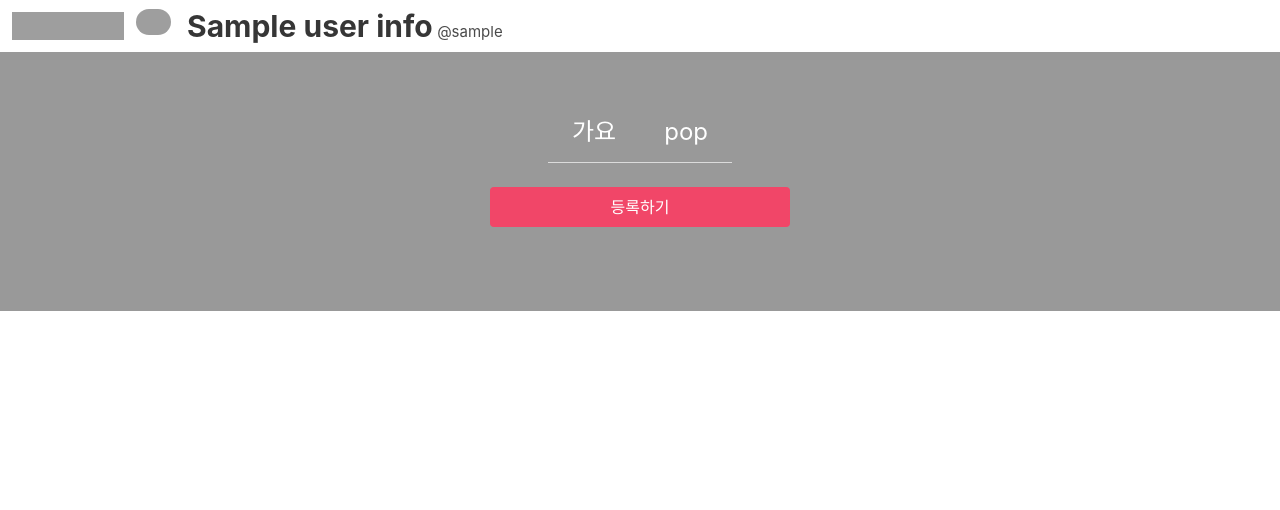
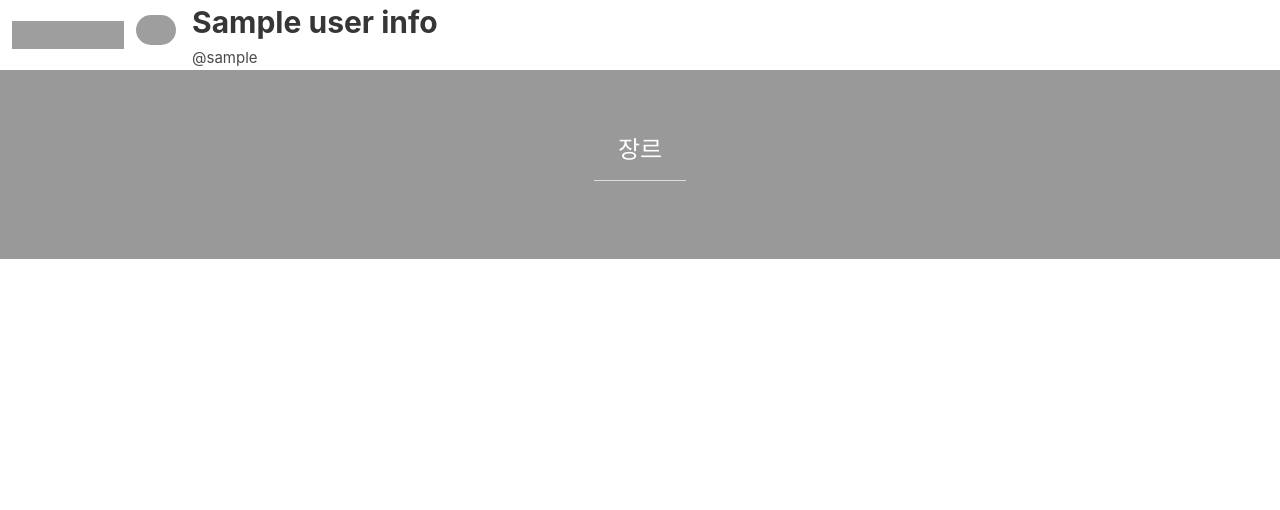
Before and after one commit to hanghae99-9th-8team-mini/hanghaemini, a Flask app: template miniproject_login/templates/user.html in a window 1280 px wide. Shown: the top 510 px of the page. Run offline with Flask 2, Linux system fonts and the light colour scheme; the template is opened without the code that fills it: most values are stand-ins (such as "Sample title", 1, 10 or a date in 2020); a database or web service that is not in the repository returns one stand-in record (values such as "Sample title"); data that the repository does not hold is empty; some libraries are stand-ins or nearby versions; some web fonts are replaced; grey boxes are pictures that could not be loaded.

Commit message:
third login

```diff
--- a/miniproject_login/app.py
+++ b/miniproject_login/app.py
@@ -142,6 +142,7 @@ def music_posting():
         payload = jwt.decode(token_receive, SECRET_KEY, algorithms=['HS256'])
         user_info = db.minilogin.find_one({"username": payload["id"]})
         url_receive = request.form['url_give']
+        date_receive = request.form["date_give"]
         result = db.minisong.find_one({"melon_url": url_receive})
         if result is None:
             headers = {
@@ -153,7 +154,6 @@ def music_posting():
             div = soup.select_one('#downloadfrm > div > div > div.entry')
             title = div.select_one('div.info > div.song_name').get_text(strip=True).lstrip("곡명")
             artist = div.select_one('div.artist').text
-            # downloadfrm > div > div > div.entry > div.info > div.artist
             album_title = div.select_one('div.meta > dl > dd:nth-child(2) > a').get_text()
             album_img = soup.select_one('#downloadfrm > div > div > div.thumb > a > img')["src"]
             genre = div.select_one('div.meta > dl > dd:nth-child(6)').get_text()
@@ -169,10 +169,11 @@ def music_posting():
                 'artist': artist,
                 'album_title': album_title,
                 'album_img': album_img,
-                'genre': genre
+                'genre': genre,
+                "date": date_receive
             }
             db.minisong.insert_one(doc)
-            return jsonify({"result": "success", 'msg': '포스팅 성공'})
+            return jsonify({"result": "success", 'msg': '등록완료!'})
         else:
             return jsonify({'msg': '이미 등록된 URL입니다!'})
     except (jwt.ExpiredSignatureError, jwt.exceptions.DecodeError):
@@ -182,10 +183,10 @@ def music_posting():
 @app.route("/posting", methods=['GET'])
 def get_posts():
     username_receive = request.args.get("username_give")
-    if username_receive != '':
-        posts = list(db.minisong.find({"username": username_receive}, {'_id': False}))
+    if username_receive == '':
+        posts = list(db.minisong.find({}, {'_id': False}).sort("date", -1))
     else:
-        posts = list(db.minisong.find({}, {'_id': False}))
+        posts = list(db.minisong.find({"username": username_receive}, {'_id': False}).sort("date", -1))
     return jsonify({"result": "success", "msg": "포스팅을 가져왔습니다.", "posts": posts})
 
 
--- a/miniproject_login/static/styles.css
+++ b/miniproject_login/static/styles.css
@@ -91,8 +92,9 @@ body {
     display: flex;
     flex-wrap: wrap;
     align-items: center;
-    justify-content: center;
+    justify-content: flex-start;
     background-color: rgba(0, 0, 0, 0.0);
+    width: 80%;
 }
 
 .genre-k-list, .genre-p-list {
--- a/miniproject_login/templates/select.html
+++ b/miniproject_login/templates/select.html
@@ -164,8 +164,8 @@
         <div class="Box2-btn1" >
             <!--버튼에 링크 거는 방법: onclick="window.location.href='#'"-->
             <button id="song1" type="button" class="btn btn-light" onclick="window.location.href='/home'">발라드</button>
-            <button id="song2" type="button" class="btn btn-light" onclick="window.location.href='/home'">댄스</button>
-            <button id="song3" type="button" class="btn btn-light" onclick="window.location.href='/home'">R&B/소울</button>
+            <button id="song2" type="button" class="btn btn-light" onclick="window.location.href='/'">댄스</button>
+            <button id="song3" type="button" class="btn btn-light" onclick="window.location.href='/'">R&B/소울</button>
             <button id="song4" type="button" class="btn btn-light" onclick="window.location.href='#'">락</button>
             <button id="song5" type="button" class="btn btn-light" onclick="window.location.href='#'">랩/힙합</button>
             <button id="song6" type="button" class="btn btn-light" onclick="window.location.href='#'">일렉트로니카</button>
--- a/miniproject_login/templates/user.html
+++ b/miniproject_login/templates/user.html
@@ -40,13 +40,7 @@
             $('.genre-div-p').hide();
 
             $('#k-toggle').click(function () {
-                $('.genre-div-p').hide();
-                $('.genre-div-k').show();
-            });
-
-            $('#p-toggle').click(function () {
-                $('.genre-div-k').hide();
-                $('.genre-div-p').show();
+                $('.genre-div-k').toggle();
             });
     })
 
@@ -84,14 +78,15 @@
 
         <article class="media" style="margin:auto 10px auto auto">
             <figure class="media-left" style="align-self: center;">
-                <a class="image is-96x96" href="#" style="width: 35px; height:35px">
+                <a class="image is-96x96" href="#" style="width: 40px; height:40px">
                     <img class="is-rounded" src="{{ url_for('static', filename=user_info.profile_pic_real) }}">
                 </a>
             </figure>
             <div class="media-content">
                 <div class="content">
                     <p>
-                        <strong style="font-size: 30px">{{ user_info.profile_name }}</strong> <small style="font-size: 15px">@{{ user_info.username }}</small>
+                        <strong style="font-size: 30px">{{ user_info.profile_name }}</strong>
+                        <small style="font-size: 15px">@{{ user_info.username }}</small>
                     </p>
                 </div>
 
@@ -191,28 +186,22 @@
 
 <div class="tabs is-centered is-large">
     <ul>
-        <li><a id="k-toggle">가요</a></li>
-        <li><a id="p-toggle">pop</a></li>
+        <li><a id="k-toggle">장르</a></li>
     </ul>
 </div>
 <div class="genre-div-k">
-    <button id="ballad" onclick="genre()" class="button">발라드</button>
-    <button class="button">댄스</button>
-    <button class="button">R&B/소울</button>
-    <button class="button">락</button>
-    <button class="button">랩/힙합</button>
-    <button class="button">일렉트로니카</button>
-    <button class="button">인디</button>
-    <button class="button">블루스/포크</button>
+    <button onclick="genre('발라드')" class="button">발라드</button>
+    <button onclick="genre('POP')" class="button">팝</button>
+    <button onclick="genre('댄스')" class="button">댄스</button>
+    <button onclick="genre('R&B','Soul')" class="button">R&B/소울</button>
+    <button onclick="genre('록','메탈')" class="button">록/메탈</button>
+    <button onclick="genre('랩','힙합')" class="button">랩/힙합</button>
+    <button onclick="genre('일렉트로니카','하우스','클럽')" class="button">일렉트로니카</button>
+    <button onclick="genre('인디')" class="button">인디</button>
+    <button onclick="genre('블루스','포크','컨트리')" class="button">블루스/포크/컨트리</button>
 </div>
-<div class="genre-div-p">
-    <button class="button">팝</button>
-    <button class="button">락</button>
-    <button class="button">R&B/소울</button>
-    <button class="button">일렉트로니카</button>
-    <button class="button">랩/힙합</button>
-    <button class="button">블루스/포크/컨트리</button>
-</div>
+
+{% if status %}
     <div class="url-button-div">
         <button class="button is-danger url-button" onclick='$("#modal-post").addClass("is-active")'>등록하기</button>
     </div>
@@ -247,7 +236,7 @@
         <button class="modal-close is-large" aria-label="close"
                 onclick='$("#modal-post").removeClass("is-active")'></button>
     </div>
-
+{% endif %}
 <div class="containers">
     <div class="content" id="card-div">
     </div>
```
Also changed, not shown: other parts of miniproject_login/static/styles.css (+33 -6 lines), miniproject_login/static/script.js (+56 -6 lines), miniproject_login/templates/home.html (+13 -27 lines), miniproject_login/templates/index.html (+12 -26 lines).
